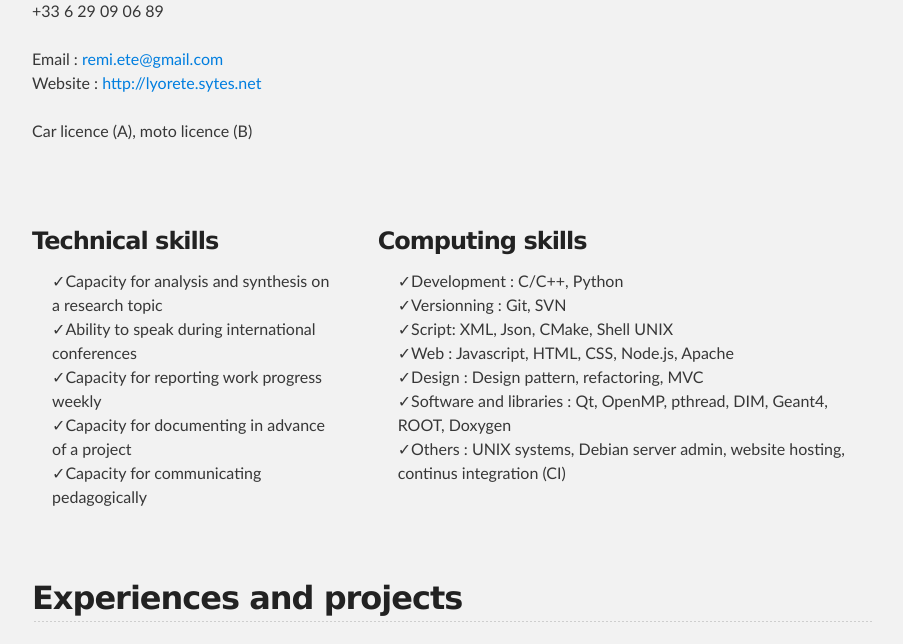
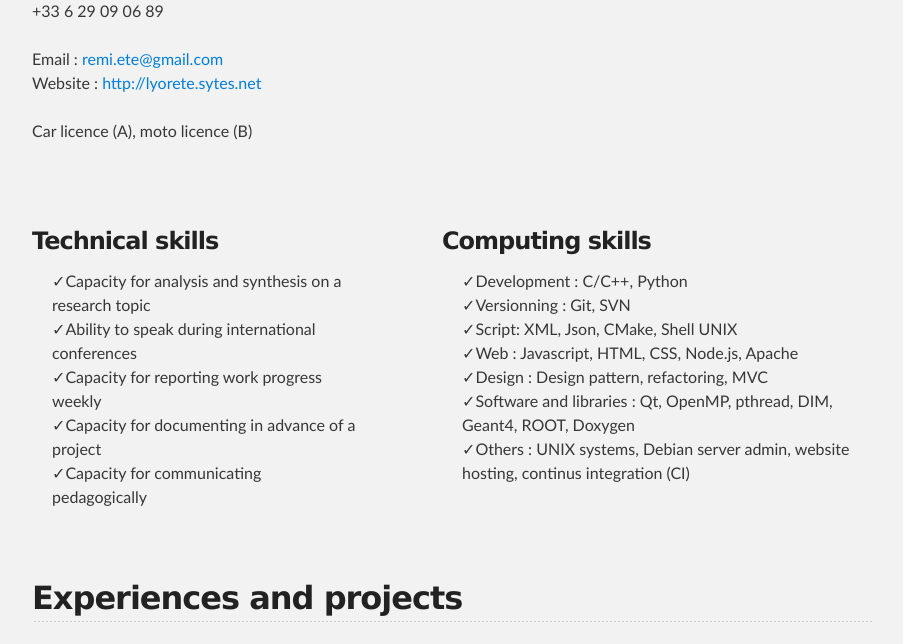
Before and after one commit to rete/rete.github.com, a PHP site: page /pages/CV.html in a window 1280 px wide. Shown: the part 590-1234 px from the top of the page, without its empty margins (198-1101 px from the left). Run offline with PHP 8.4, Linux system fonts and the light colour scheme; some libraries are stand-ins or nearby versions.

Commit message:
CV stylesheet updated

```diff
--- a/stylesheets/CV.css
+++ b/stylesheets/CV.css
@@ -64,11 +64,13 @@ ul.skills-enum li {
 
 .technical-skills {
 	text-align: left;
+	width: 40%;
 	margin-right: 20px;
 }
 
 .computing-skills {
 	text-align: left;
+	width: 50%;
 	margin-left: 20px;
 }
 
```
